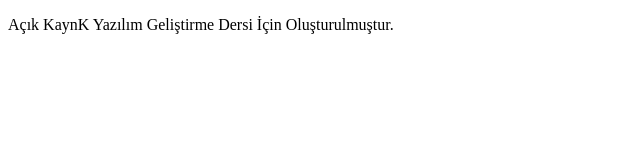
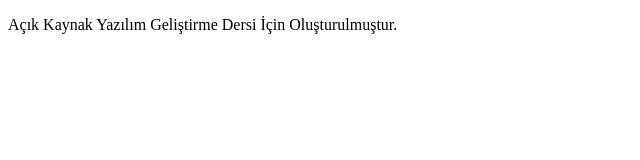
Before and after one commit to AybukeGrr/acikkaynak, a plain HTML site: page index.html in a window 1280 px wide. Shown: the full height of the page, 0-640 px from the left. Drawn offline with Linux system fonts and the light colour scheme.

Commit message:
first commit edited

```diff
--- a/index.html
+++ b/index.html
@@ -7,6 +7,6 @@
     <title>Document</title>
 </head>
 <body>
-    <p>Açık KaynK Yazılım Geliştirme Dersi İçin Oluşturulmuştur.</p>
+    <p>Açık Kaynak Yazılım Geliştirme Dersi İçin Oluşturulmuştur.</p>
 </body>
 </html>
```
